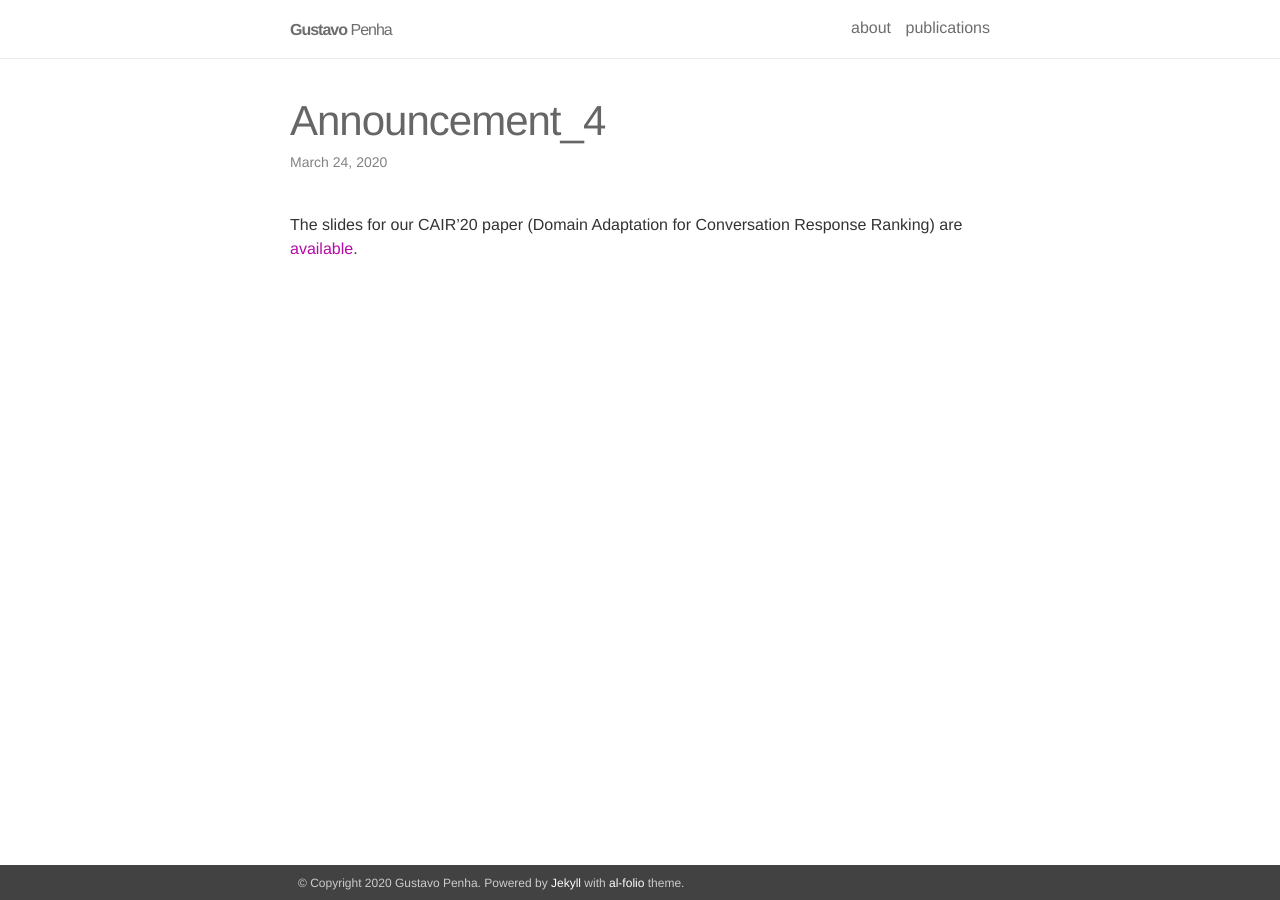
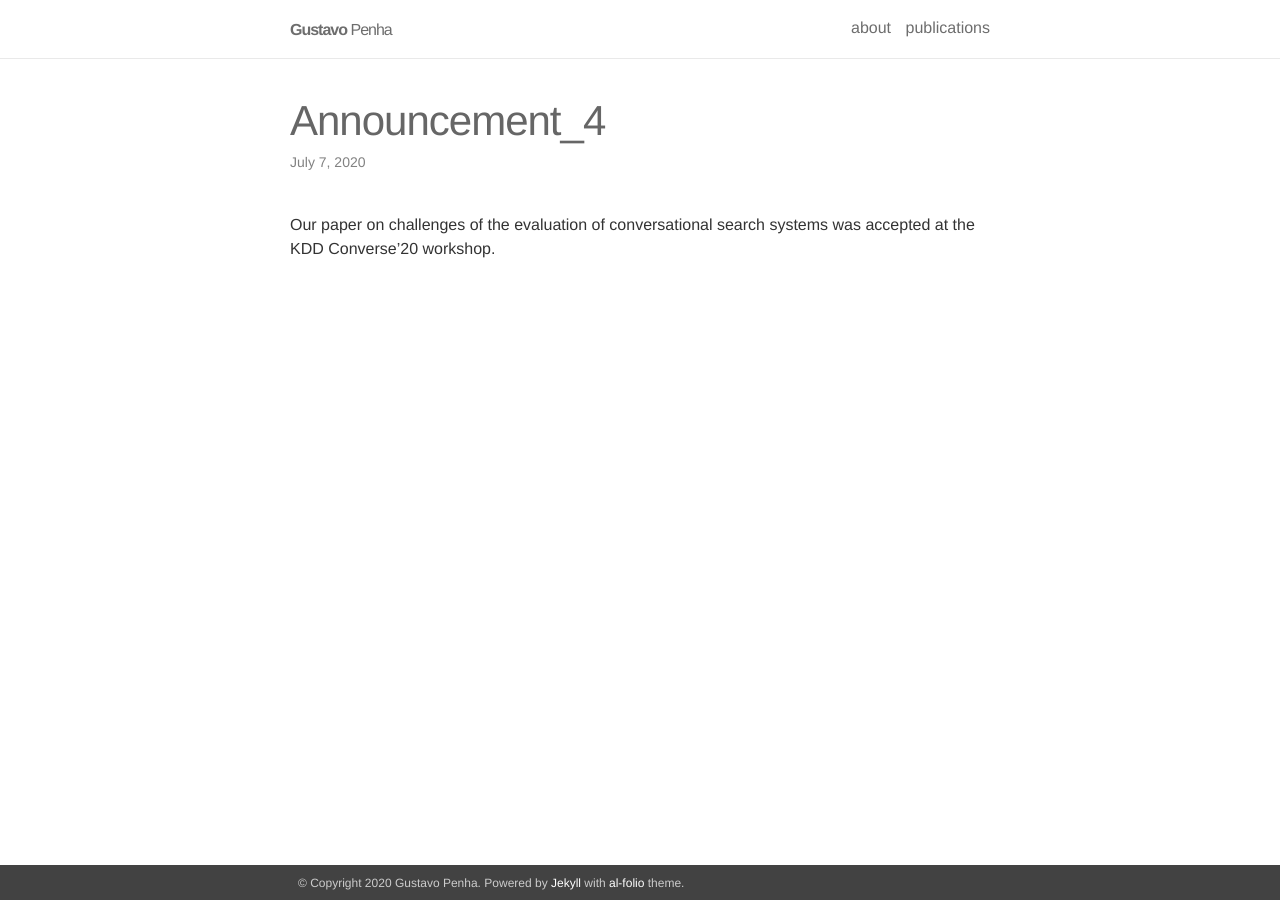
Before and after one commit to Guzpenha/guzblog_old, a Jekyll site: the page built from _news/announcement_4.md, in a window 1280 px wide. Built offline with Jekyll 4.4.1, drawn with Linux system fonts in a browser that asks for light colours; nearby versions of some CDN libraries.

Commit message:
CONVERSE paper

```diff
--- a/_news/announcement_4.md
+++ b/_news/announcement_4.md
@@ -1,7 +1,7 @@
 ---
 layout: post
-date: 2020-03-24
+date: 2020-07-07
 inline: true
 ---
 
-The slides for our CAIR'20 paper (Domain Adaptation for Conversation Response Ranking) are [available](https://docs.google.com/presentation/d/1PBsutHILQw5nNp_xefhW_gGTEJnEkhve2rdAZgZiCNk/edit#slide=id.g6fd1f3fd33_0_673){:target="_blank"}.
+Our paper on challenges of the evaluation of conversational search systems was accepted at the KDD Converse'20 workshop.
```
Also changed, not shown: _news/announcement_3.md (+1 -1 lines), _pages/publications.md (+4 -1 lines), 2 other files.
